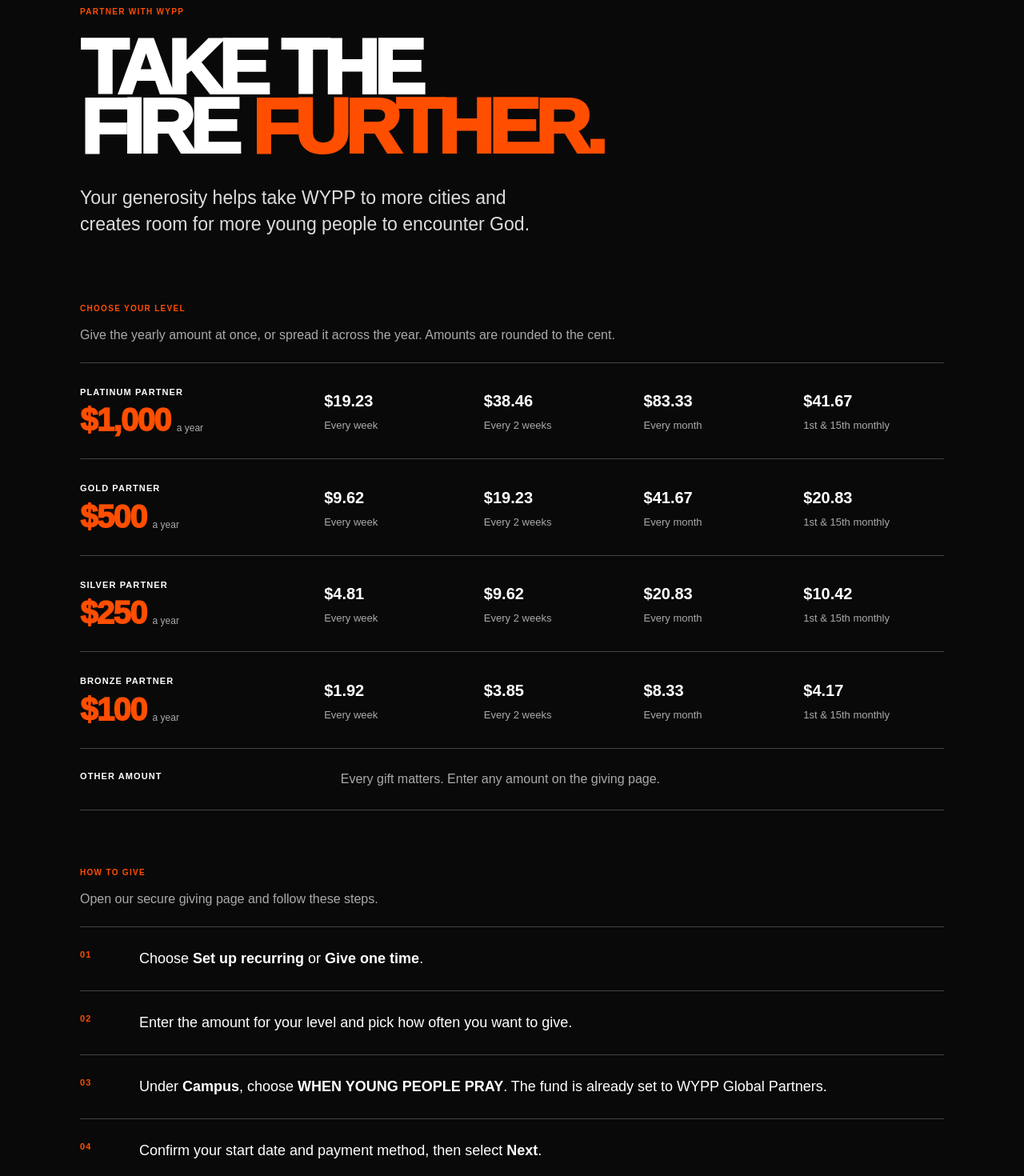
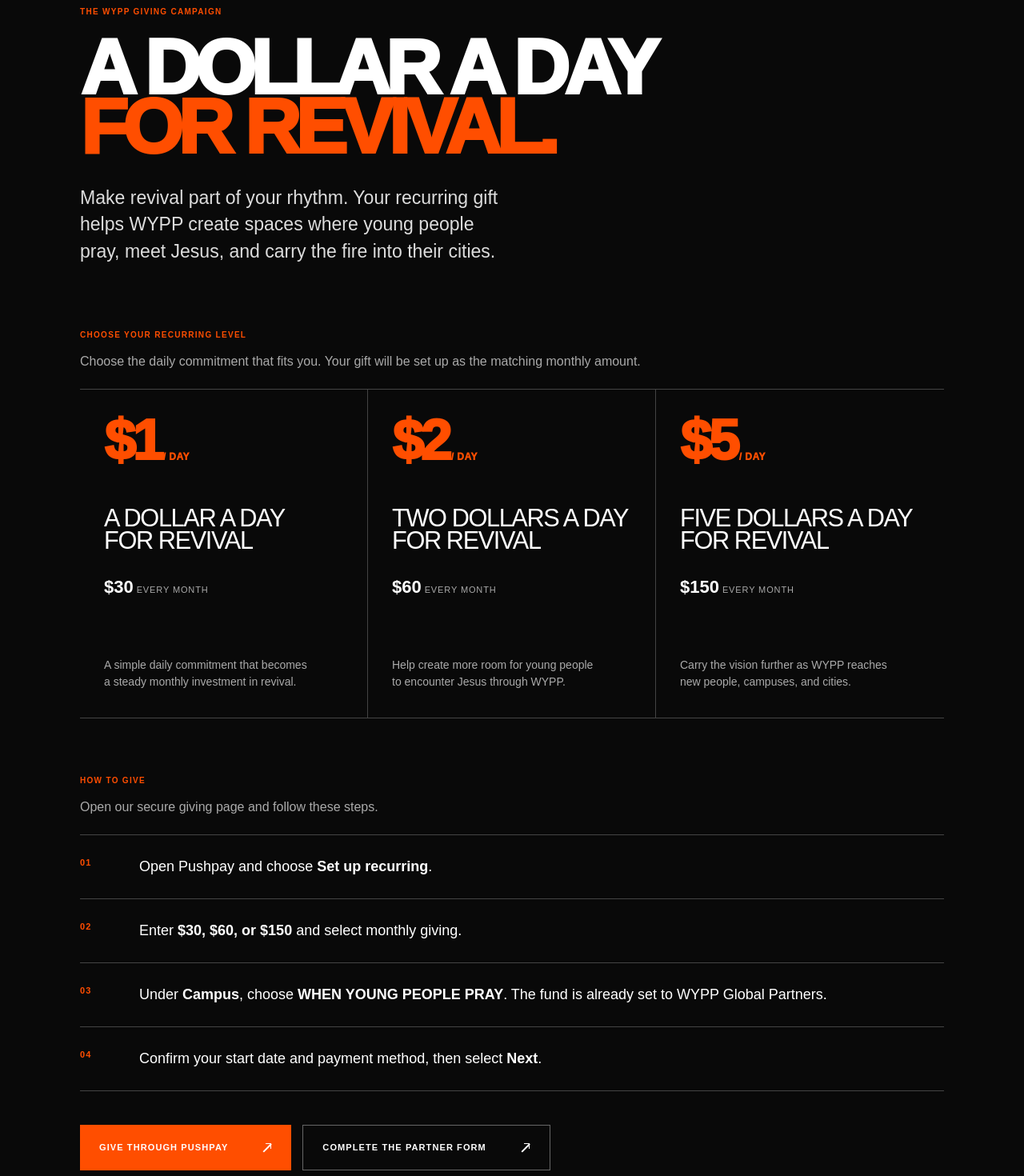
Before and after one commit to Etooluwa/wyppglobal, a Next.js app: page /give in a window 1280 px wide. Shown: the part 200-1670 px from the top of the page at 80% size. Built offline with nearby package versions, Linux system fonts and the light colour scheme.

Commit message:
Launch dollar a day revival campaign

```diff
--- a/app/give/page.tsx
+++ b/app/give/page.tsx
@@ -4,16 +4,16 @@ import Navigation from '../navigation';
 import { givingUrl, ticketUrl } from '../site-links';
 
 export const metadata: Metadata = {
-  title: 'Partner With WYPP | When Young People Pray',
-  description: 'Take the fire further by becoming a WYPP Global Partner.',
+  title: 'A Dollar a Day for Revival | WYPP',
+  description: 'Join the recurring giving campaign helping WYPP carry revival into more cities.',
   openGraph: {
-    title: 'Partner With WYPP',
-    description: 'Take the fire further by becoming a WYPP Global Partner.',
+    title: 'A Dollar a Day for Revival | WYPP',
+    description: 'Join the recurring giving campaign helping WYPP carry revival into more cities.',
     images: [],
   },
   twitter: {
-    title: 'Partner With WYPP',
-    description: 'Take the fire further by becoming a WYPP Global Partner.',
+    title: 'A Dollar a Day for Revival | WYPP',
+    description: 'Join the recurring giving campaign helping WYPP carry revival into more cities.',
     images: [],
   },
 };
@@ -21,10 +21,9 @@ export const metadata: Metadata = {
 const partnershipUrl = 'https://docs.google.com/forms/d/e/1FAIpQLSfyxGEBiCXPRHarOzlfoOY-z8mYLWDiVe1tYnOokhLBqy4oIQ/viewform';
 
 const levels = [
-  { name: 'Platinum', annual: '$1,000', weekly: '$19.23', biweekly: '$38.46', monthly: '$83.33', twiceMonthly: '$41.67' },
-  { name: 'Gold', annual: '$500', weekly: '$9.62', biweekly: '$19.23', monthly: '$41.67', twiceMonthly: '$20.83' },
-  { name: 'Silver', annual: '$250', weekly: '$4.81', biweekly: '$9.62', monthly: '$20.83', twiceMonthly: '$10.42' },
-  { name: 'Bronze', annual: '$100', weekly: '$1.92', biweekly: '$3.85', monthly: '$8.33', twiceMonthly: '$4.17' },
+  { name: 'A dollar a day', daily: '$1', monthly: '$30', copy: 'A simple daily commitment that becomes a steady monthly investment in revival.' },
+  { name: 'Two dollars a day', daily: '$2', monthly: '$60', copy: 'Help create more room for young people to encounter Jesus through WYPP.' },
+  { name: 'Five dollars a day', daily: '$5', monthly: '$150', copy: 'Carry the vision further as WYPP reaches new people, campuses, and cities.' },
 ];
 
 function Arrow() {
@@ -38,27 +37,25 @@ export default function GivePage() {
         <Navigation ticketUrl={ticketUrl} />
         <div className="simpleGivingInner">
           <header className="simpleGivingHero">
-            <p className="simpleGivingKicker">Partner with WYPP</p>
-            <h1>TAKE THE<br />FIRE <em>FURTHER.</em></h1>
-            <p>Your generosity helps take WYPP to more cities and creates room for more young people to encounter God.</p>
+            <p className="simpleGivingKicker">The WYPP giving campaign</p>
+            <h1>A DOLLAR A DAY<br /><em>FOR REVIVAL.</em></h1>
+            <p>Make revival part of your rhythm. Your recurring gift helps WYPP create spaces where young people pray, meet Jesus, and carry the fire into their cities.</p>
           </header>
 
           <section className="compactGivingSection" aria-labelledby="partner-levels-title">
             <div className="compactSectionHeading">
-              <h2 id="partner-levels-title">Choose your level</h2>
-              <p>Give the yearly amount at once, or spread it across the year. Amounts are rounded to the cent.</p>
+              <h2 id="partner-levels-title">Choose your recurring level</h2>
+              <p>Choose the daily commitment that fits you. Your gift will be set up as the matching monthly amount.</p>
             </div>
-            <div className="partnerTable">
+            <div className="campaignTiers">
               {levels.map((level) => (
-                <article className="partnerRow" key={level.name}>
-                  <div className="partnerLevel"><strong>{level.name} partner</strong><p>{level.annual}<small>A year</small></p></div>
-                  <div><strong>{level.weekly}</strong><span>Every week</span></div>
-                  <div><strong>{level.biweekly}</strong><span>Every 2 weeks</span></div>
-                  <div><strong>{level.monthly}</strong><span>Every month</span></div>
-                  <div><strong>{level.twiceMonthly}</strong><span>1st &amp; 15th monthly</span></div>
+                <article className="campaignTier" key={level.name}>
+                  <p className="campaignDaily">{level.daily}<span> / day</span></p>
+                  <h3>{level.name}<br />for revival</h3>
+                  <p className="campaignMonthly">{level.monthly}<span> every month</span></p>
+                  <p className="campaignCopy">{level.copy}</p>
                 </article>
               ))}
-              <div className="otherAmountRow"><strong>Other amount</strong><p>Every gift matters. Enter any amount on the giving page.</p></div>
             </div>
           </section>
 
@@ -68,15 +65,18 @@ export default function GivePage() {
               <p>Open our secure giving page and follow these steps.</p>
             </div>
             <ol className="compactSteps">
-              <li><span>01</span><p>Choose <strong>Set up recurring</strong> or <strong>Give one time</strong>.</p></li>
-              <li><span>02</span><p>Enter the amount for your level and pick how often you want to give.</p></li>
+              <li><span>01</span><p>Open Pushpay and choose <strong>Set up recurring</strong>.</p></li>
+              <li><span>02</span><p>Enter <strong>$30, $60, or $150</strong> and select monthly giving.</p></li>
               <li><span>03</span><p>Under <strong>Campus</strong>, choose <strong>WHEN YOUNG PEOPLE PRAY</strong>. The fund is already set to WYPP Global Partners.</p></li>
               <li><span>04</span><p>Confirm your start date and payment method, then select <strong>Next</strong>.</p></li>
             </ol>
-            <a className="givingPrimaryButton" href={givingUrl}>Give to WYPP <Arrow /></a>
+            <div className="givingActions">
+              <a className="givingPrimaryButton" href={givingUrl}>Give through Pushpay <Arrow /></a>
+              <a className="givingSecondaryButton" href={partnershipUrl}>Complete the partner form <Arrow /></a>
+            </div>
             <div className="givingNotes">
               <p>Prefer a single gift? Choose <strong>Give one time</strong> on the same page.</p>
-              <p>Partnering with WYPP? Complete the <a href={partnershipUrl}>partnership form <Arrow /></a>.</p>
+              <p>Want to give another amount? Enter any amount directly on the Pushpay page.</p>
             </div>
           </section>
 
@@ -88,10 +88,10 @@ export default function GivePage() {
 
           <section className="compactFaq">
             <h2>Good to know</h2>
-            <details open><summary>How do the levels work?</summary><p>Each level is a yearly commitment. Choose a level, pick how often you want to give, and enter the matching amount. Because amounts are rounded to the cent, your yearly total may differ by a few cents.</p></details>
+            <details open><summary>How do the levels work?</summary><p>Choose a daily commitment of $1, $2, or $5. On Pushpay, set up the matching recurring monthly gift of $30, $60, or $150.</p></details>
             <details><summary>Can I change or stop my gift?</summary><p>Yes. Sign in to your giving account to change the amount, update your payment method, or stop your recurring gift.</p></details>
             <details><summary>Can I give just once?</summary><p>Yes. Choose Give one time instead of Set up recurring.</p></details>
-            <details><summary>How often can I give?</summary><p>Every week, every two weeks, every month, or on the 1st and 15th. You can also give one time.</p></details>
+            <details><summary>Can I give a different amount?</summary><p>Yes. Every gift matters, and you can enter any amount on the Pushpay page.</p></details>
           </section>
         </div>
       </section>
--- a/app/globals.css
+++ b/app/globals.css
@@ -216,6 +216,19 @@ footer p { color:#a8a8a8; line-height:1.5; margin:0; }
 .compactSteps p { margin:0; font-size:18px; line-height:1.5; }
 .givingPrimaryButton { width:max-content; margin-top:42px; padding:20px 24px; display:inline-flex; align-items:center; gap:42px; background:var(--orange); color:#fff; text-transform:uppercase; letter-spacing:.1em; font-size:11px; font-weight:900; transition:transform .2s,background .2s; }
 .givingPrimaryButton:hover { transform:translateY(-3px); background:#ff6a28; }
+.campaignTiers { display:grid; grid-template-columns:repeat(3,minmax(0,1fr)); border-bottom:1px solid #444; }
+.campaignTier { min-height:410px; padding:36px 30px 34px; border-right:1px solid #444; display:flex; flex-direction:column; }
+.campaignTier:last-child { border-right:0; }
+.campaignDaily { margin:0 0 54px; color:var(--orange); font-size:clamp(54px,5.5vw,82px); line-height:.8; font-weight:1000; letter-spacing:-.06em; }
+.campaignDaily span { font-size:12px; letter-spacing:.04em; text-transform:uppercase; }
+.campaignTier h3 { margin:0; font-size:clamp(25px,2.4vw,38px); line-height:.94; letter-spacing:-.045em; text-transform:uppercase; }
+.campaignMonthly { margin:26px 0 0; font-size:22px; font-weight:900; }
+.campaignMonthly span { color:#aaa; font-size:11px; font-weight:500; letter-spacing:.08em; text-transform:uppercase; }
+.campaignCopy { margin:auto 0 0; padding-top:36px; color:#aaa; font-size:14px; line-height:1.5; }
+.givingActions { display:flex; flex-wrap:wrap; gap:14px; align-items:center; margin-top:42px; }
+.givingActions .givingPrimaryButton { margin-top:0; }
+.givingSecondaryButton { padding:19px 24px; display:inline-flex; align-items:center; gap:42px; border:1px solid #666; color:#fff; text-transform:uppercase; letter-spacing:.1em; font-size:11px; font-weight:900; transition:transform .2s,border-color .2s; }
+.givingSecondaryButton:hover { transform:translateY(-3px); border-color:#fff; }
 .givingNotes { margin-top:24px; color:#aaa; line-height:1.5; }
 .givingNotes p { margin:8px 0; }
 .givingNotes a { color:#fff; display:inline-flex; align-items:center; gap:8px; border-bottom:1px solid; }
@@ -341,6 +354,12 @@ footer p { color:#a8a8a8; line-height:1.5; margin:0; }
   .compactSteps li { grid-template-columns:38px 1fr; gap:12px; }
   .compactSteps p { font-size:16px; }
   .givingPrimaryButton { width:100%; justify-content:space-between; }
+  .campaignTiers { grid-template-columns:1fr; }
+  .campaignTier { min-height:330px; padding:32px 0; border-right:0; border-bottom:1px solid #444; }
+  .campaignTier:last-child { border-bottom:0; }
+  .campaignDaily { margin-bottom:36px; }
+  .givingActions { align-items:stretch; flex-direction:column; }
+  .givingActions a { width:100%; justify-content:space-between; }
   .compactAssurance { grid-template-columns:1fr; gap:0; padding:0; }
   .compactAssurance>div { padding:24px 0; border-bottom:1px solid #444; }
   .compactAssurance>div:last-child { border-bottom:0; }
--- a/app/page.tsx
+++ b/app/page.tsx
@@ -164,11 +164,11 @@ export default function Home() {
         <div className="givePhoto" role="img" aria-label="WYPP leaders praying with young adults" />
         <div className="giveOverlay" />
         <div className="giveContent">
-          <div className="sectionTag light" data-reveal><span>06</span> Partner with WYPP</div>
-          <h2 data-heading>TAKE THE<br />FIRE <em>FURTHER.</em></h2>
+          <div className="sectionTag light" data-reveal><span>06</span> The giving campaign</div>
+          <h2 data-heading>A DOLLAR A DAY<br /><em>FOR REVIVAL.</em></h2>
           <div className="giveBottom">
-            <p>Your generosity helps take WYPP to more cities and creates room for more young people to encounter God.</p>
-            <a className="buttonLime" href="/give">Give to WYPP <Arrow /></a>
+            <p>Set up a recurring gift and help WYPP carry prayer, salvation, and revival into more cities.</p>
+            <a className="buttonLime" href="/give">Choose your level <Arrow /></a>
           </div>
         </div>
       </section>
```
Also changed, not shown: app/conference/page.tsx (+7 -7 lines).
